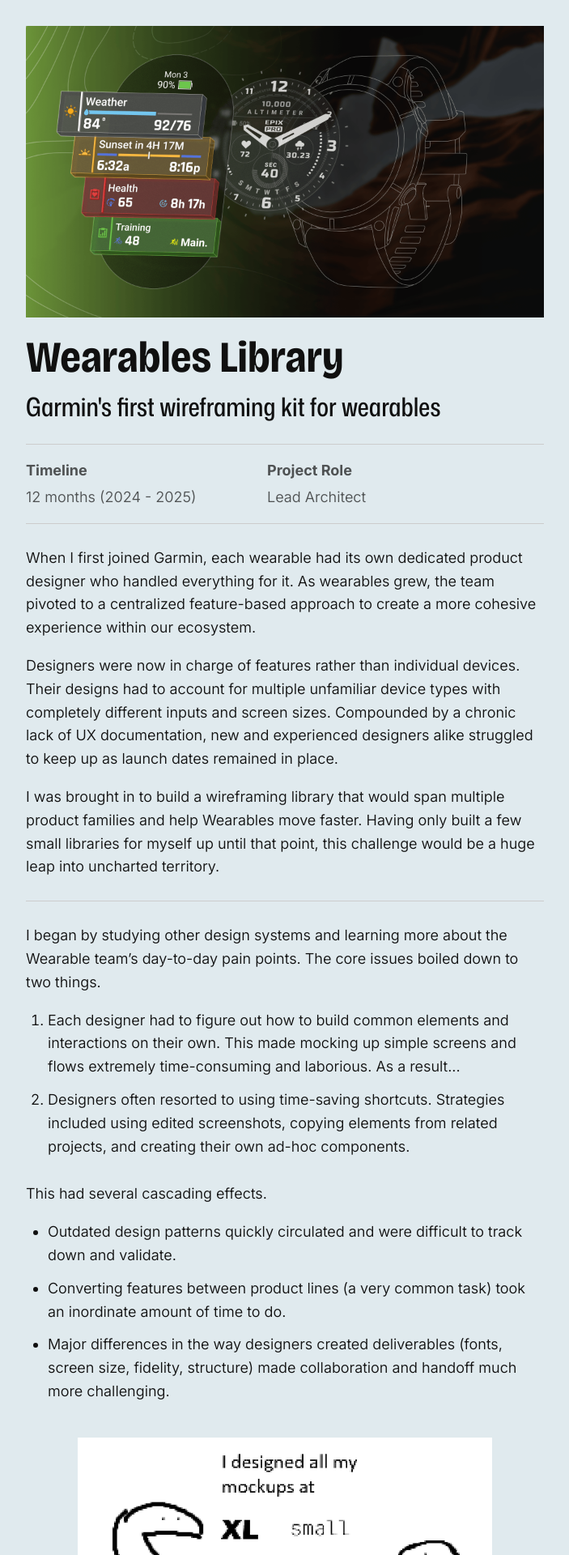
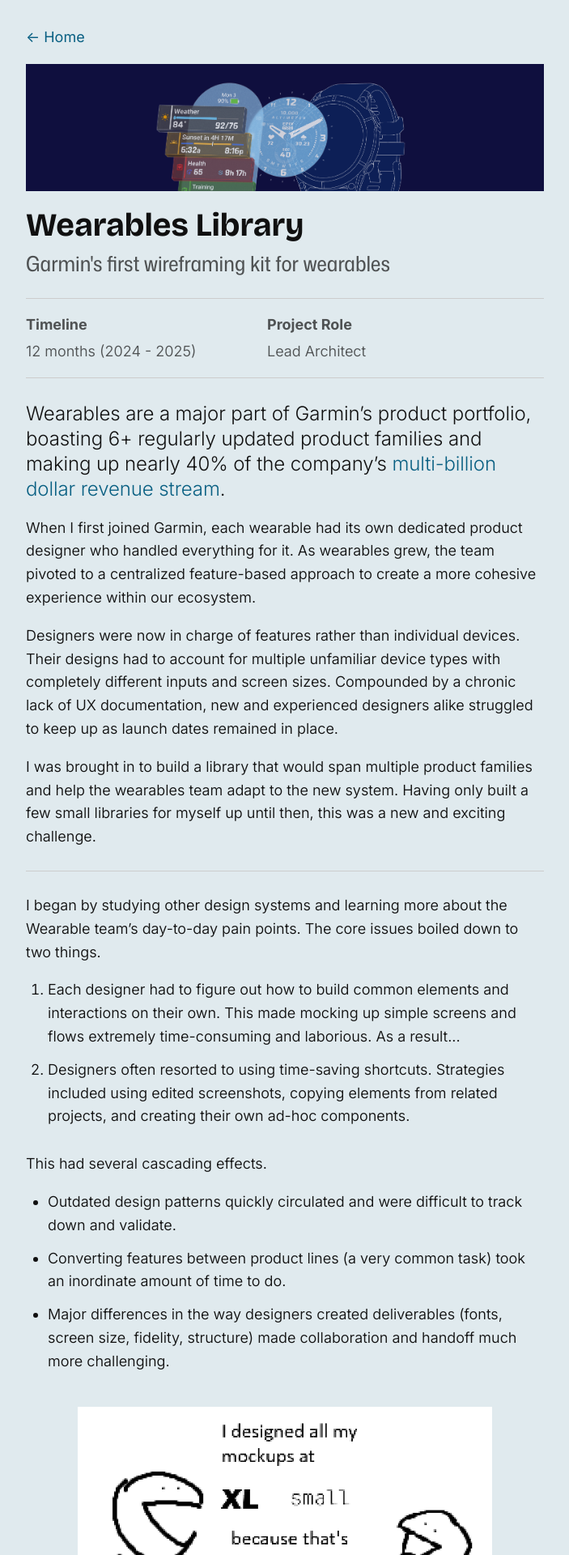
Before and after one commit to alyssafusato/alyssafusato.github.io, a Jekyll site: the page built from demo-plain.html, in a window 1280 px wide. Shown: the top 1920 px of the page at 81% size, without its empty margins (288-991 px from the left). Built offline with Jekyll 4.4.1, drawn with Linux system fonts in a browser that asks for light colours.

Commit message:
small updates to Wearables project header section

```diff
--- a/_sass/font.scss
+++ b/_sass/font.scss
@@ -21,8 +21,7 @@
   font-stretch: 75% 100%;
 }
 
-$body:
-  "Inter",
+$body: "Inter",
   ui-sans-serif,
   -apple-system,
   system-ui,
@@ -141,6 +140,14 @@ h6 {
   font-size: $body-lg-size;
   font-weight: 450;
   letter-spacing: -0.2px;
+}
+
+.body-lg {
+  font-family: $body;
+  line-height: 130%;
+  font-size: $body-xl-size;
+  font-weight: 300;
+  letter-spacing: -0.1px;
 }
 
 p {
--- a/demo-plain.html
+++ b/demo-plain.html
@@ -5,10 +5,11 @@ permalink: /demo-plain
 ---
 
 <div class="paragraph-container">
-    <img src="assets/images/wearables-kit-notext-thumbnail.png" alt=""></img>
+    <a href="/" class="text-link" style="align-self: flex-start"><- Home</a>
+            <img src="assets/images/wearables-banner.png" alt=""></img>
             <div class="title-wrapper">
-        <h2>Wearables Library</h2>
-        <h4 class="font-medium">Garmin's first wireframing kit for wearables</h4>
+                <h3 class="font-family-display">Wearables Library</h3>
+                <h5 class="text-secondary">Garmin's first wireframing kit for wearables</h5>
             </div>
             <div class="stat-block-row">
                 <hr>
@@ -28,34 +29,48 @@ permalink: /demo-plain
                 </div>
                 <hr>
             </div>
+            <div class="body-lg">
+                Wearables are a major part of Garmin’s product portfolio, boasting 6+ regularly updated product families
+                and making up nearly 40% of the company’s <a
+                    href="https://www.garmin.com/en-US/newsroom/wp-content/uploads/2025/02/2024-Q4-GRMN-Earnings-Release_Final.pdf"
+                    target="_blank" class="link-styling">multi-billion dollar revenue stream</a>.
+            </div>
             <p>
-        When I first joined Garmin, each wearable had its own dedicated product designer who handled everything for it.
-        As wearables grew, the team pivoted to a centralized feature-based approach to create a more cohesive experience
+                When I first joined Garmin, each wearable had its own dedicated product designer who handled everything
+                for it.
+                As wearables grew, the team pivoted to a centralized feature-based approach to create a more cohesive
+                experience
                 within our ecosystem.
             </p>
             <p>
-        Designers were now in charge of features rather than individual devices. Their designs had to account for
-        multiple unfamiliar device types with completely different inputs and screen sizes. Compounded by a chronic lack
-        of UX documentation, new and experienced designers alike struggled to keep up as launch dates remained in place.
+                Designers were now in charge of features rather than individual devices. Their designs had to account
+                for
+                multiple unfamiliar device types with completely different inputs and screen sizes. Compounded by a
+                chronic lack
+                of UX documentation, new and experienced designers alike struggled to keep up as launch dates remained
+                in place.
             </p>
             <p>
-        I was brought in to build a wireframing library that would span multiple product families and help Wearables
-        move faster. Having only built a few small libraries for myself up until that point, this challenge would be a
-        huge leap into uncharted territory.
+                I was brought in to build a library that would span multiple product families and help the wearables
+                team adapt to the new system. Having only built a few small libraries for myself up until then, this was
+                a new and exciting challenge.
             </p>
             <hr>
             <p>
-        I began by studying other design systems and learning more about the Wearable team’s day-to-day pain points.
+                I began by studying other design systems and learning more about the Wearable team’s day-to-day pain
+                points.
                 The core issues boiled down to two things.
             </p>
             <ol>
                 <li>
-            Each designer had to figure out how to build common elements and interactions on their own. This made
+                    Each designer had to figure out how to build common elements and interactions on their own. This
+                    made
                     mocking up
                     simple screens and flows extremely time-consuming and laborious. As a result...
                 </li>
                 <li>
-            Designers often resorted to using time-saving shortcuts. Strategies included using edited screenshots,
+                    Designers often resorted to using time-saving shortcuts. Strategies included using edited
+                    screenshots,
                     copying
                     elements from related projects, and creating their own ad-hoc components.
                 </li>
@@ -63,33 +78,42 @@ permalink: /demo-plain
             <p>This had several cascading effects.</p>
             <ul>
                 <li>Outdated design patterns quickly circulated and were difficult to track down and validate.</li>
-        <li>Converting features between product lines (a very common task) took an inordinate amount of time to do.</li>
+                <li>Converting features between product lines (a very common task) took an inordinate amount of time to
+                    do.</li>
                 <li>
-            Major differences in the way designers created deliverables (fonts, screen size, fidelity, structure) made
+                    Major differences in the way designers created deliverables (fonts, screen size, fidelity,
+                    structure) made
                     collaboration and handoff much more challenging.
                 </li>
             </ul>
             <div class="img-container img-smaller">
                 <img src="assets/images/wearables-screen-size.png" alt=""></img>
-        <div class="label-1">This kind of thing happened way more often than it should have (which is never)</div>
+                <div class="label-1">This kind of thing happened way more often than it should have (which is never)
+                </div>
             </div>
             <p>
-        Despite the situation, there was also a lot of anxiety about how having a library could change the team’s
-        workflow. The biggest worry was around losing creative freedom and limiting innovation, which design systems are
-        often criticized for. These fears have prevented us from investing in design systems in the past, and we wanted
+                Despite the situation, there was also a lot of anxiety about how having a library could change the
+                team’s
+                workflow. The biggest worry was around losing creative freedom and limiting innovation, which design
+                systems are
+                often criticized for. These fears have prevented us from investing in design systems in the past, and we
+                wanted
                 to be mindful of them moving forward.
             </p>
             <p>From this phase, a set of requirements for the library emerged:</p>
             <ol>
-        <li>Support the main product families owned by the wearables team and make it easy to convert features between
+                <li>Support the main product families owned by the wearables team and make it easy to convert features
+                    between
                     them</li>
                 <li>Find ways for the library to provide guidance without being too restrictive</li>
-        <li>Establish a regular update rhythm to stay up-to-date and actively engage with requests and feedback</li>
+                <li>Establish a regular update rhythm to stay up-to-date and actively engage with requests and feedback
+                </li>
                 <li>Include a process for auditing arbitrary differences and other weirdness</li>
             </ol>
             <hr>
             <p>
-        We set up a system to handle component requests and met with the wearables team weekly to discuss them. To keep
+                We set up a system to handle component requests and met with the wearables team weekly to discuss them.
+                To keep
                 things moving, we kept the process light and prioritized iteration over perfection.
             </p>
 </div>
```
Also changed, not shown: assets/images/wearables-banner.png (added). Lines whose indentation alone changed are shown as unchanged.
